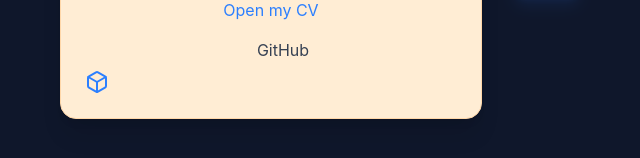
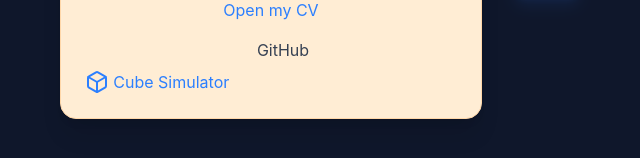
Before and after one commit to paankaur/portfolio2026, a React (Vite) app: page / in a window 1280 px wide. Shown: the part 516-674 px from the top of the page, without its empty margins (369-1009 px from the left). Built offline with nearby package versions, Linux system fonts and the light colour scheme; some icons are missing.

Commit message:
style: improve Cube Simulator link layout

```diff
--- a/src/components/ProjectsCard.tsx
+++ b/src/components/ProjectsCard.tsx
@@ -1,15 +1,17 @@
-
-import { Link } from "react-router"
-import { Box } from "lucide-react"
-
-
+import { Link } from "react-router";
+import { Box } from "lucide-react";
 
 export default function ProjectsCard() {
   return (
     <div>
-        <Link to="/cube-sim" className="text-blue-500 hover:text-blue-400 transition-colors" title="Cube Algorithm Simulator">
-          <Box size={24} />
-        </Link>
+      <Link
+        to="/cube-sim"
+        className="text-blue-500 hover:text-blue-400 transition-colors flex flex-row items-center"
+        title="Cube Algorithm Simulator"
+      >
+        <Box size={24} />
+        <span className="ml-1">Cube Simulator</span>
+      </Link>
     </div>
-  )
+  );
 }
```
